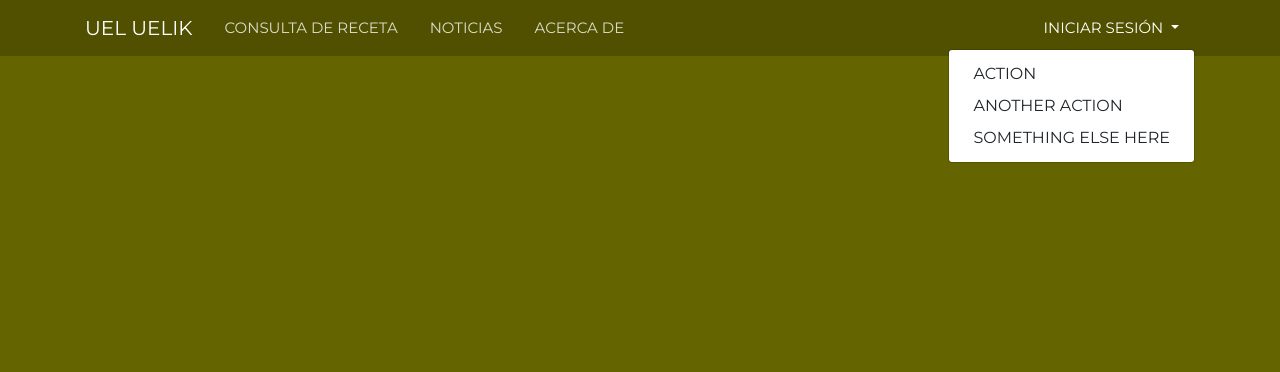
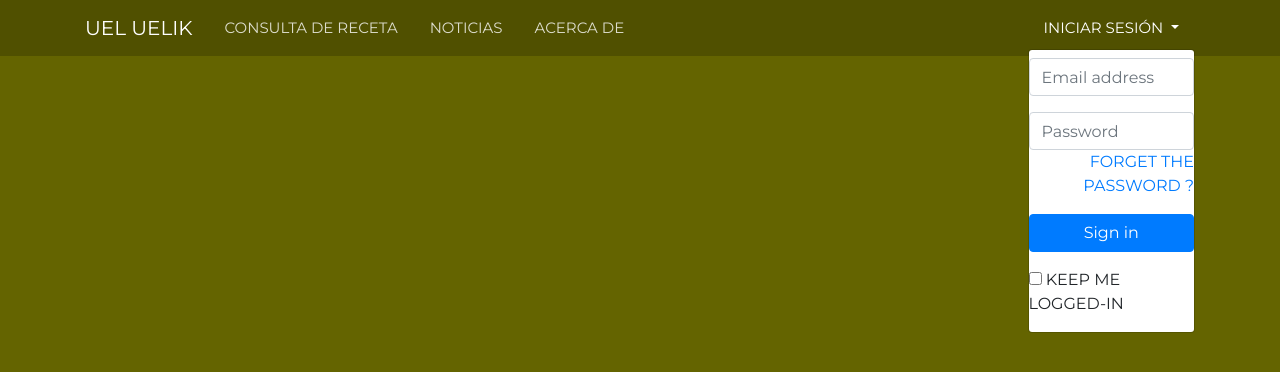
Before and after one commit to IgnacioOrt/IngWeb, a PHP site: page / in a window 1280 px wide, after a click on "INICIAR SESIÓN". Shown: the top 372 px of the page. Run offline with PHP 8.4, Linux system fonts and the light colour scheme.

Commit message:
cambios a navbar

```diff
--- a/css/style.css
+++ b/css/style.css
@@ -55,3 +55,28 @@ only screen and (        min-device-pixel-ratio: 2),
 only screen and (                min-resolution: 192dpi),
 only screen and (                min-resolution: 2dppx) {
 }
+#login-dp{
+    min-width: 250px;
+    padding: 14px 14px 0;
+    overflow:hidden;
+    background-color:rgba(255,255,255,.8);
+}
+#login-dp .bottom{
+    background-color:rgba(255,255,255,.8);
+    border-top:1px solid #ddd;
+    clear:both;
+    padding:14px;
+}
+#login-dp .form-group {
+    margin-bottom: 10px;
+}
+@media(max-width:768px){
+    #login-dp{
+        background-color: inherit;
+        color: #fff;
+    }
+    #login-dp .bottom{
+        background-color: inherit;
+        border-top:0 none;
+    }
+}
--- a/index.php
+++ b/index.php
@@ -35,12 +35,63 @@
             				Iniciar sesión
             			</a>
             			<div class="dropdown-menu dropdown-menu-right" aria-labelledby="navbarDropdown">
-            				<a class="dropdown-item" href="#">Action</a>
-            				<a class="dropdown-item" href="#">Another action</a>
-            				<a class="dropdown-item" href="#">Something else here</a>
+            				<div class="row">
+            					<div class="col-md-12">
+            						<form class="form" role="form" method="post" action="login" accept-charset="UTF-8" id="login-nav">
+										<div class="form-group">
+											 <label class="sr-only" for="exampleInputEmail2">Email address</label>
+											 <input type="email" class="form-control" id="exampleInputEmail2" placeholder="Email address" required>
+										</div>
+										<div class="form-group">
+											 <label class="sr-only" for="exampleInputPassword2">Password</label>
+											 <input type="password" class="form-control" id="exampleInputPassword2" placeholder="Password" required>
+                                             <div class="help-block text-right"><a href="">Forget the password ?</a></div>
+										</div>
+										<div class="form-group">
+											 <button type="submit" class="btn btn-primary btn-block">Sign in</button>
+										</div>
+										<div class="checkbox">
+											 <label>
+											 <input type="checkbox"> keep me logged-in
+											 </label>
+										</div>
+								 </form>
+            					</div>
+            				</div>
             			</div>
             		</li>
             	</span>
+            	<!-- <ul class="nav navbar-nav navbar-right">
+        <li><p class="navbar-text">Already have an account?</p></li>
+        <li class="dropdown">
+          <a href="#" class="dropdown-toggle" data-toggle="dropdown"><b>Login</b> <span class="caret"></span></a>
+			<ul id="login-dp" class="dropdown-menu">
+				<li>
+					 <div class="row">
+							<div class="col-md-12">
+								Iniciar sesión
+								<form class="form" role="form" method="post" action="login" accept-charset="UTF-8" id="login-nav">
+    										<div class="form-group">
+    											 <label class="sr-only" for="exampleInputEmail2">Email address</label>
+    											 <input type="email" class="form-control" id="exampleInputEmail2" placeholder="Email address" required>
+    										</div>
+    										<div class="form-group">
+    											 <label class="sr-only" for="exampleInputPassword2">Password</label>
+    											 <input type="password" class="form-control" id="exampleInputPassword2" placeholder="Password" required>
+    										</div>
+    										<div class="form-group">
+    											 <button type="submit" class="btn btn-primary btn-block">Sign in</button>
+    										</div>
+    								 </form>
+							</div>
+							<div class="bottom text-center">
+								New here ? <a href="#"><b>Join Us</b></a>
+							</div>
+					 </div>
+				</li>
+			</ul>
+        </li>
+      </ul> -->
         	</div>
     	</div>
 	</nav>
```
